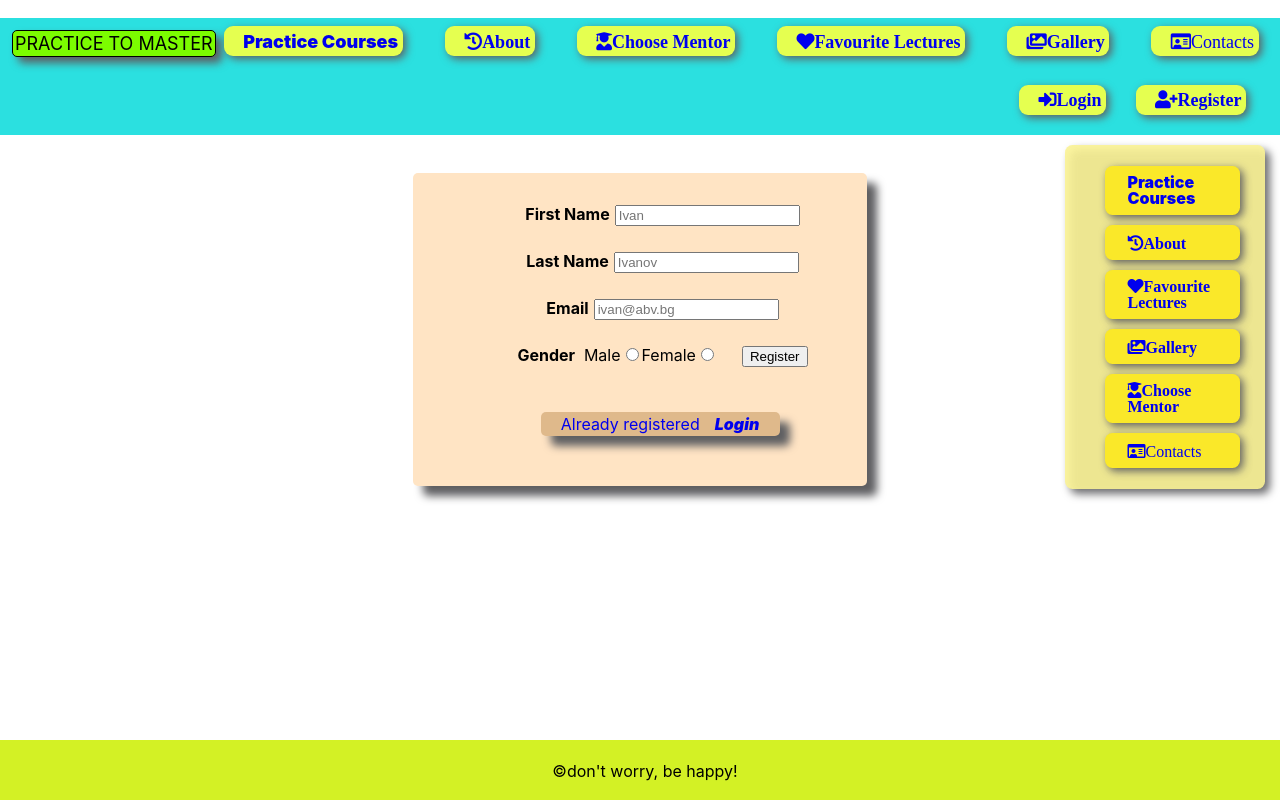
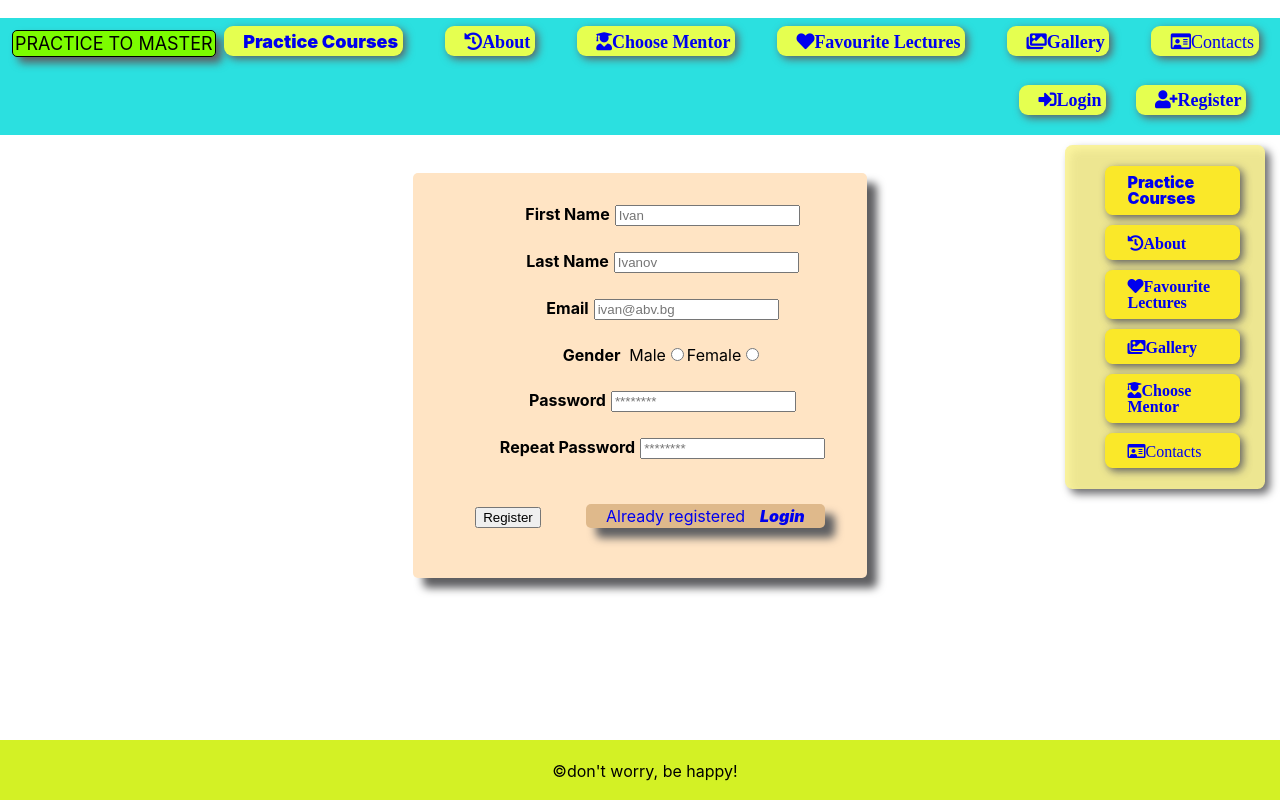
Before and after one commit to AtanasTachev/practice, a React (Create React App) app: page /register in a window 1280 px wide. Built offline with nearby package versions, Linux system fonts and the light colour scheme.

Commit message:
add password and repeat to register form

```diff
--- a/src/Components/register/Register.js
+++ b/src/Components/register/Register.js
@@ -25,6 +25,14 @@ const Register = () => {
                         <input type="radio" name="gender" id="female" value="female"></input>
                     </li>
                     <li>
+                        <label for="password"><b>Password</b></label>
+                        <input type="password" id="pass" placeholder='********'/>
+                    </li>
+                    <li>
+                        <label for="rePass"><b>Repeat Password</b></label>
+                        <input type="password" id="rePass" placeholder='********'/>
+                    </li>
+                    <li>
                         <button type='submit'>Register</button>
                     </li>
                     <li><a class="register" href="/login">Already registered<i>Login</i></a></li>
```
